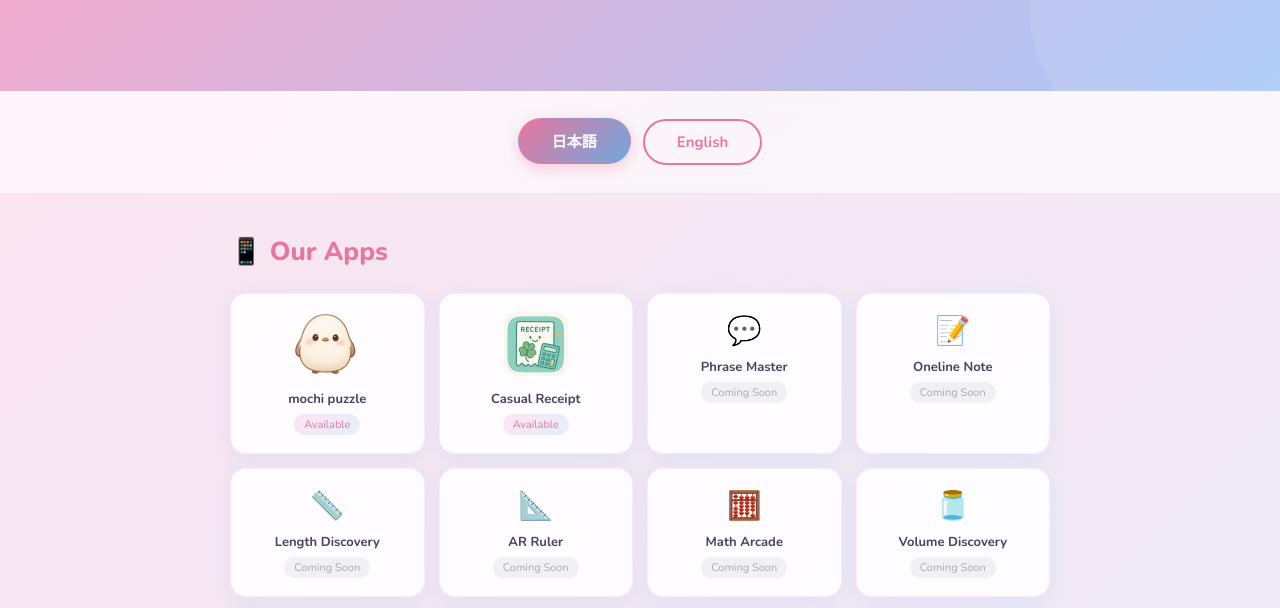
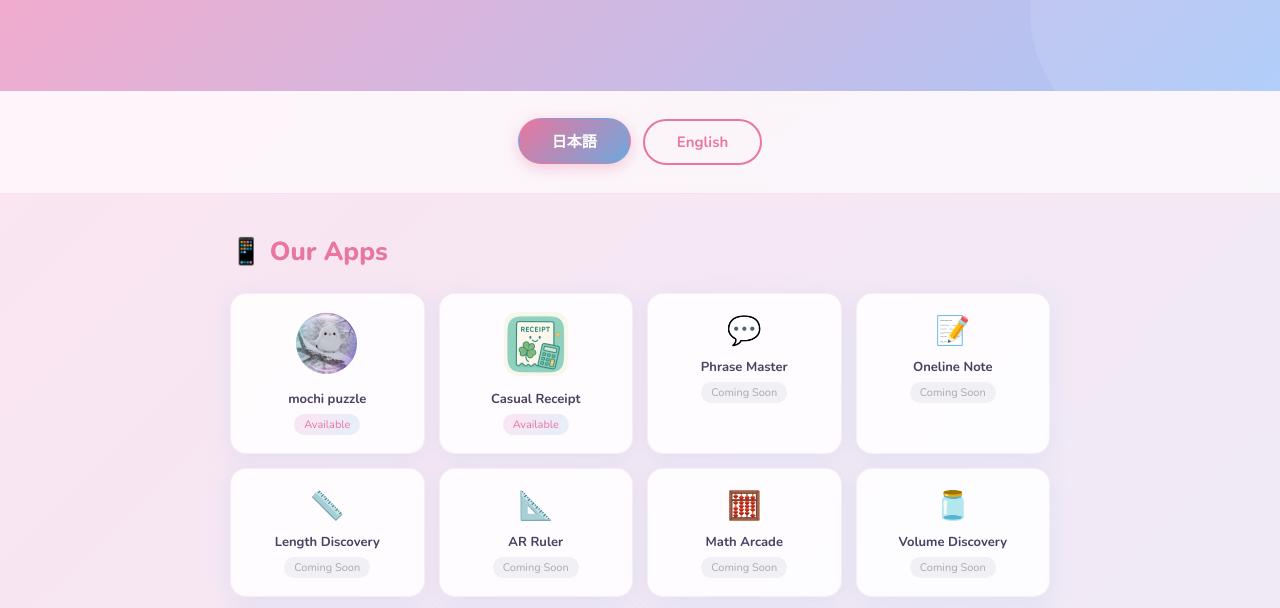
Before and after one commit to toko315/QueStA-Play-policies, a plain HTML site: page docs/index.html in a window 1280 px wide. Shown: the part 165-773 px from the top of the page. Drawn offline with nearby package versions, Linux system fonts and the light colour scheme; a web font is replaced by a local one.

Commit message:
fix: mochi puzzle icon を mochi-icon.png に変更
Co-Authored-By: Claude Sonnet 4.6 <noreply@anthropic.com>

```diff
--- a/docs/index.html
+++ b/docs/index.html
@@ -239,7 +239,7 @@
     <div class="apps-section">
         <div class="section-title">📱 Our Apps</div>
         <div class="app-grid">
-            <div class="app-card"><img src="images/mochi.webp" class="app-icon" alt="mochi puzzle"><div class="app-name">mochi puzzle</div><span class="status available">Available</span></div>
+            <div class="app-card"><img src="images/mochi-icon.png" class="app-icon" alt="mochi puzzle"><div class="app-name">mochi puzzle</div><span class="status available">Available</span></div>
             <div class="app-card"><img src="images/Receipt .png" class="app-icon" alt="Casual Receipt"><div class="app-name">Casual Receipt</div><span class="status available">Available</span></div>
             <div class="app-card"><div class="emoji">💬</div><div class="app-name">Phrase Master</div><span class="status coming">Coming Soon</span></div>
             <div class="app-card"><div class="emoji">📝</div><div class="app-name">Oneline Note</div><span class="status coming">Coming Soon</span></div>
```
Also changed, not shown: docs/images/mochi-icon.png (added).
